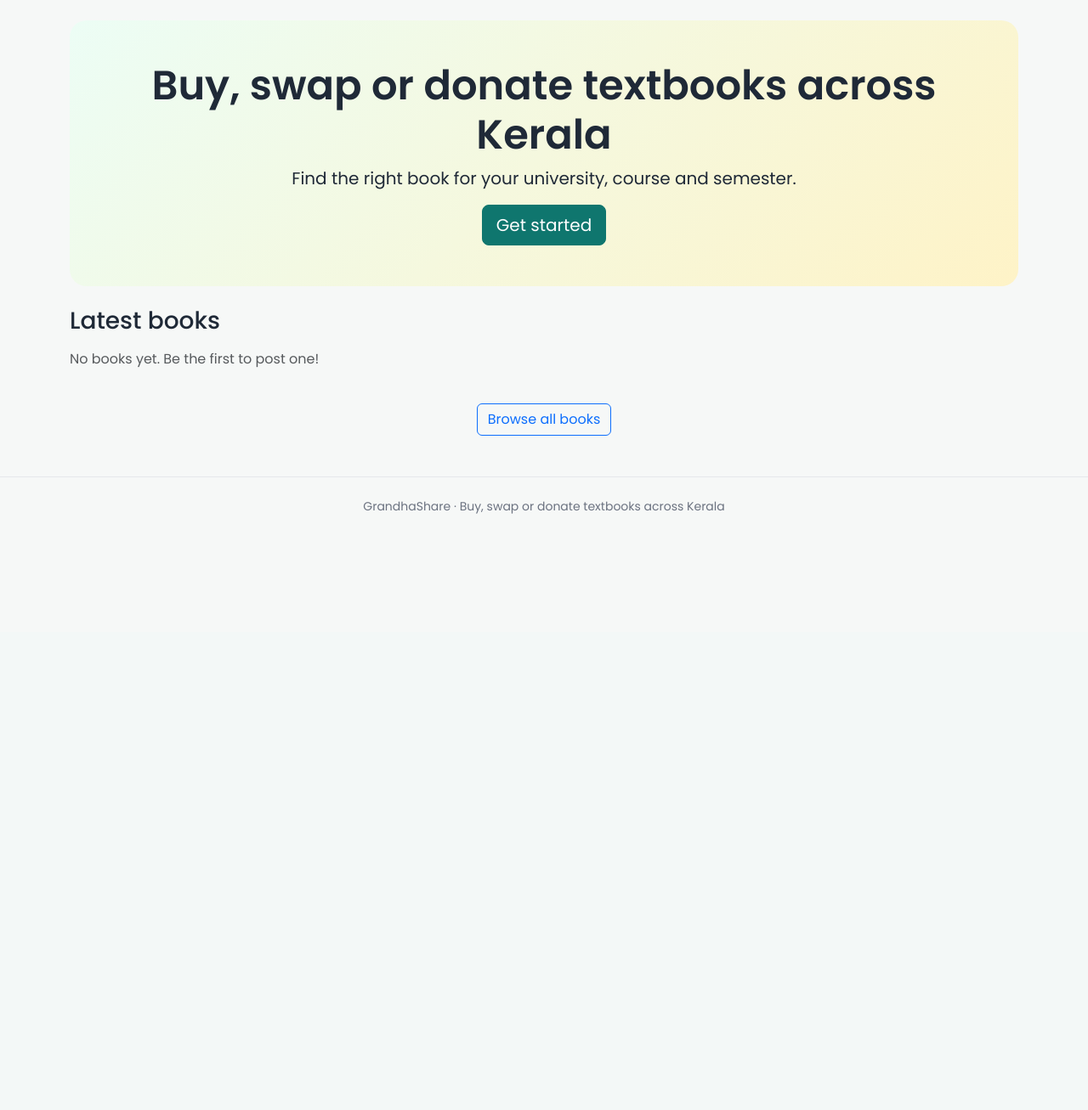
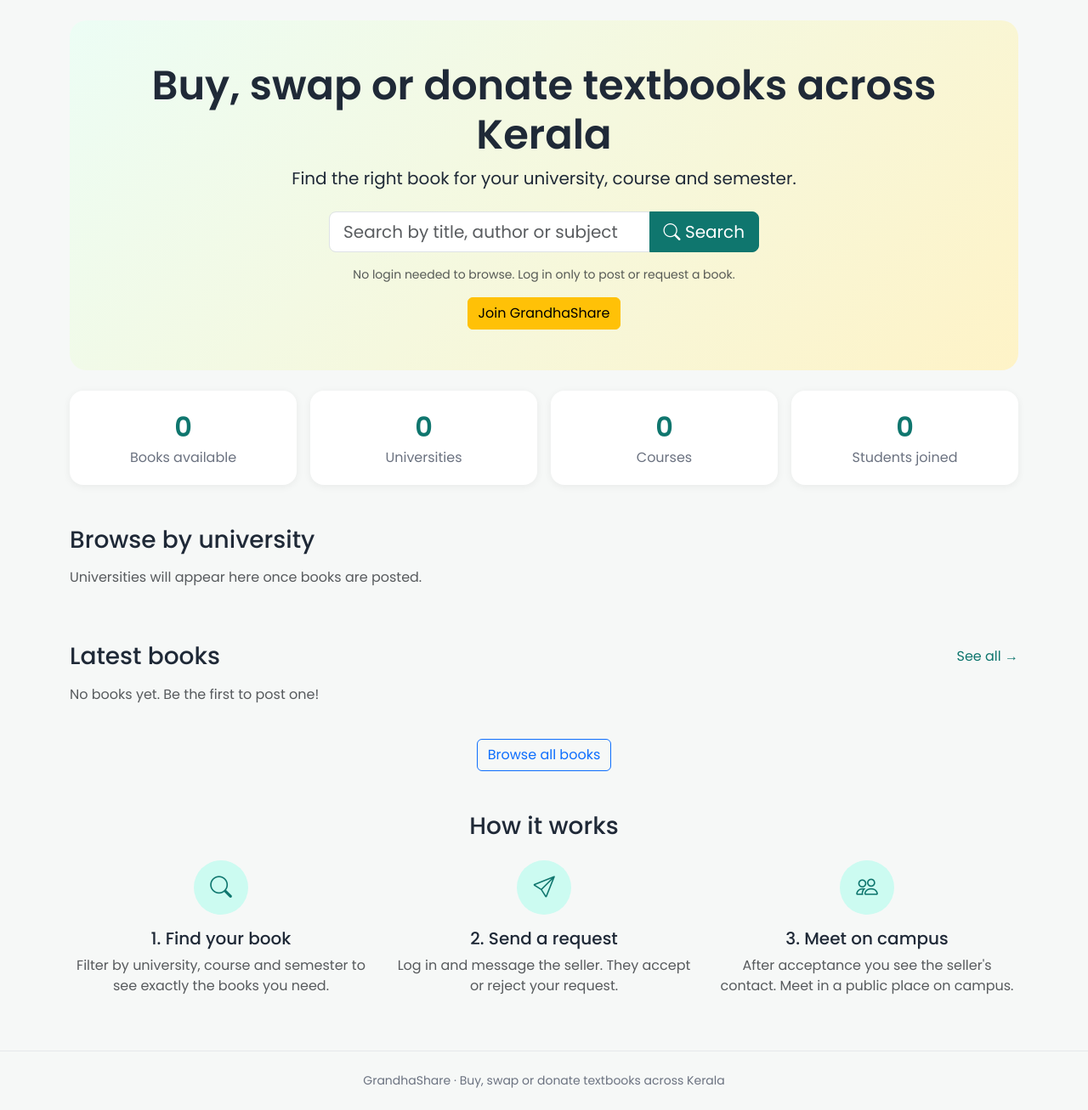
Before and after one commit to merinks2004/grandhashare, a Django app: page / in a window 1280 px wide. Shown: the part 56-1363 px from the top of the page at 85% size. Before the commit the page ends 661 px from the top, so only its background shows below. Run offline with Django 5.2, Linux system fonts and the light colour scheme; data that the repository does not hold is empty.

Commit message:
Redesign home page with search, live stats, university cards and how-it-works

```diff
--- a/listings/views.py
+++ b/listings/views.py
@@ -1,23 +1,42 @@
 from django.contrib import messages
 from django.contrib.auth.decorators import login_required
 from django.core.paginator import Paginator
-from django.db.models import Q
+from django.db.models import Count, Q
+from django.contrib.auth.models import User
+
 from django.shortcuts import get_object_or_404, redirect, render
 from django.views.decorators.http import require_POST
 
 from .forms import ListingFilterForm, ListingForm
-from .models import BookImage, Listing
-
+from .models import BookImage, Course, Listing, University
 MAX_IMAGES = 4
 MAX_IMAGE_SIZE = 2 * 1024 * 1024  # 2 MB
 
 
 def home(request):
-    latest = Listing.objects.filter(status="available").select_related(
-        "course__university"
-    )[:6]
-    return render(request, "listings/home.html", {"latest": latest})
-
+    available = Listing.objects.filter(status="available")
+    latest = available.select_related("course__university", "seller").prefetch_related(
+        "images"
+    )[:8]
+    universities = (
+        University.objects.annotate(
+            book_count=Count(
+                "courses__listings", filter=Q(courses__listings__status="available")
+            )
+        )
+        .filter(book_count__gt=0)
+        .order_by("-book_count", "name")[:8]
+    )
+    stats = {
+        "books": available.count(),
+        "universities": University.objects.count(),
+        "courses": Course.objects.count(),
+        "students": User.objects.exclude(username__startswith="demo_").count(),
+    }
+    return render(
+        request, "listings/home.html",
+        {"latest": latest, "universities": universities, "stats": stats},
+    )
 
 @login_required
 def add_listing(request):
--- a/static/css/style.css
+++ b/static/css/style.css
@@ -69,3 +69,43 @@ body {
     color: #6b7280;
     border-top: 1px solid #e5e7eb;
 }
+
+/* Home page sections */
+.stat-box {
+    background: #fff;
+    border-radius: 1rem;
+    padding: 1.2rem 0.5rem;
+    box-shadow: 0 2px 10px rgba(0, 0, 0, 0.06);
+    color: #6b7280;
+}
+.stat-number {
+    font-size: 2rem;
+    font-weight: 600;
+    color: var(--gs-primary);
+}
+.uni-card {
+    background: #fff;
+    border-radius: 1rem;
+    padding: 1.1rem;
+    height: 100%;
+    color: var(--gs-text);
+    box-shadow: 0 2px 10px rgba(0, 0, 0, 0.06);
+    transition: transform 0.2s, box-shadow 0.2s;
+}
+.uni-card i { color: var(--gs-primary); }
+.uni-card:hover {
+    transform: translateY(-4px);
+    box-shadow: 0 10px 24px rgba(0, 0, 0, 0.1);
+}
+.step-icon {
+    width: 64px;
+    height: 64px;
+    margin: 0 auto;
+    border-radius: 50%;
+    background: #ccfbf1;
+    color: var(--gs-primary);
+    font-size: 1.6rem;
+    display: flex;
+    align-items: center;
+    justify-content: center;
+}
--- a/templates/listings/home.html
+++ b/templates/listings/home.html
@@ -3,15 +3,52 @@
 {% block title %}GrandhaShare - Buy, swap or donate textbooks across Kerala{% endblock %}
 
 {% block content %}
-<div class="hero p-5 mb-4 text-center">
+<section class="hero p-4 p-md-5 mb-4 text-center">
     <h1 class="display-5 fw-bold">Buy, swap or donate textbooks across Kerala</h1>
-    <p class="lead">Find the right book for your university, course and semester.</p>
+    <p class="lead mb-4">Find the right book for your university, course and semester.</p>
+    <form method="get" action="{% url 'listing_list' %}" class="row g-2 justify-content-center">
+        <div class="col-12 col-md-8 col-lg-6">
+            <div class="input-group input-group-lg">
+                <input type="text" name="q" class="form-control" placeholder="Search by title, author or subject">
+                <button class="btn btn-primary" type="submit"><i class="bi bi-search"></i> Search</button>
+            </div>
+        </div>
+    </form>
+    <p class="small text-muted mt-3 mb-0">No login needed to browse. Log in only to post or request a book.</p>
     {% if not user.is_authenticated %}
-        <a class="btn btn-primary btn-lg" href="{% url 'signup' %}">Get started</a>
+        <a class="btn btn-warning mt-3" href="{% url 'signup' %}">Join GrandhaShare</a>
     {% endif %}
+</section>
+
+<section class="row text-center g-3 mb-5">
+    <div class="col-6 col-md-3"><div class="stat-box"><div class="stat-number">{{ stats.books }}</div>Books available</div></div>
+    <div class="col-6 col-md-3"><div class="stat-box"><div class="stat-number">{{ stats.universities }}</div>Universities</div></div>
+    <div class="col-6 col-md-3"><div class="stat-box"><div class="stat-number">{{ stats.courses }}</div>Courses</div></div>
+    <div class="col-6 col-md-3"><div class="stat-box"><div class="stat-number">{{ stats.students }}</div>Students joined</div></div>
+</section>
+
+<section class="mb-5">
+    <h3 class="mb-3">Browse by university</h3>
+    <div class="row g-3">
+        {% for u in universities %}
+            <div class="col-6 col-md-4 col-lg-3">
+                <a href="{% url 'listing_list' %}?university={{ u.pk }}" class="uni-card d-block text-decoration-none">
+                    <i class="bi bi-mortarboard fs-3"></i>
+                    <div class="fw-semibold mt-1">{{ u.name }}</div>
+                    <div class="small text-muted">{{ u.book_count }} book{{ u.book_count|pluralize }}</div>
+                </a>
             </div>
+        {% empty %}
+            <p class="text-muted">Universities will appear here once books are posted.</p>
+        {% endfor %}
+    </div>
+</section>
 
-<h3 class="mb-3">Latest books</h3>
+<section class="mb-5">
+    <div class="d-flex justify-content-between align-items-center mb-3">
+        <h3 class="mb-0">Latest books</h3>
+        <a href="{% url 'listing_list' %}" class="text-decoration-none">See all &rarr;</a>
+    </div>
     <div class="row g-3">
         {% for book in latest %}
             {% include "listings/_book_card.html" %}
@@ -22,4 +59,26 @@
     <div class="text-center mt-4">
         <a href="{% url 'listing_list' %}" class="btn btn-outline-primary">Browse all books</a>
     </div>
+</section>
+
+<section class="mb-4">
+    <h3 class="text-center mb-4">How it works</h3>
+    <div class="row g-4 text-center">
+        <div class="col-md-4">
+            <div class="step-icon"><i class="bi bi-search"></i></div>
+            <h5 class="mt-3">1. Find your book</h5>
+            <p class="text-muted">Filter by university, course and semester to see exactly the books you need.</p>
+        </div>
+        <div class="col-md-4">
+            <div class="step-icon"><i class="bi bi-send"></i></div>
+            <h5 class="mt-3">2. Send a request</h5>
+            <p class="text-muted">Log in and message the seller. They accept or reject your request.</p>
+        </div>
+        <div class="col-md-4">
+            <div class="step-icon"><i class="bi bi-people"></i></div>
+            <h5 class="mt-3">3. Meet on campus</h5>
+            <p class="text-muted">After acceptance you see the seller's contact. Meet in a public place on campus.</p>
+        </div>
+    </div>
+</section>
 {% endblock %}
```
Lines whose indentation alone changed are shown as unchanged.
